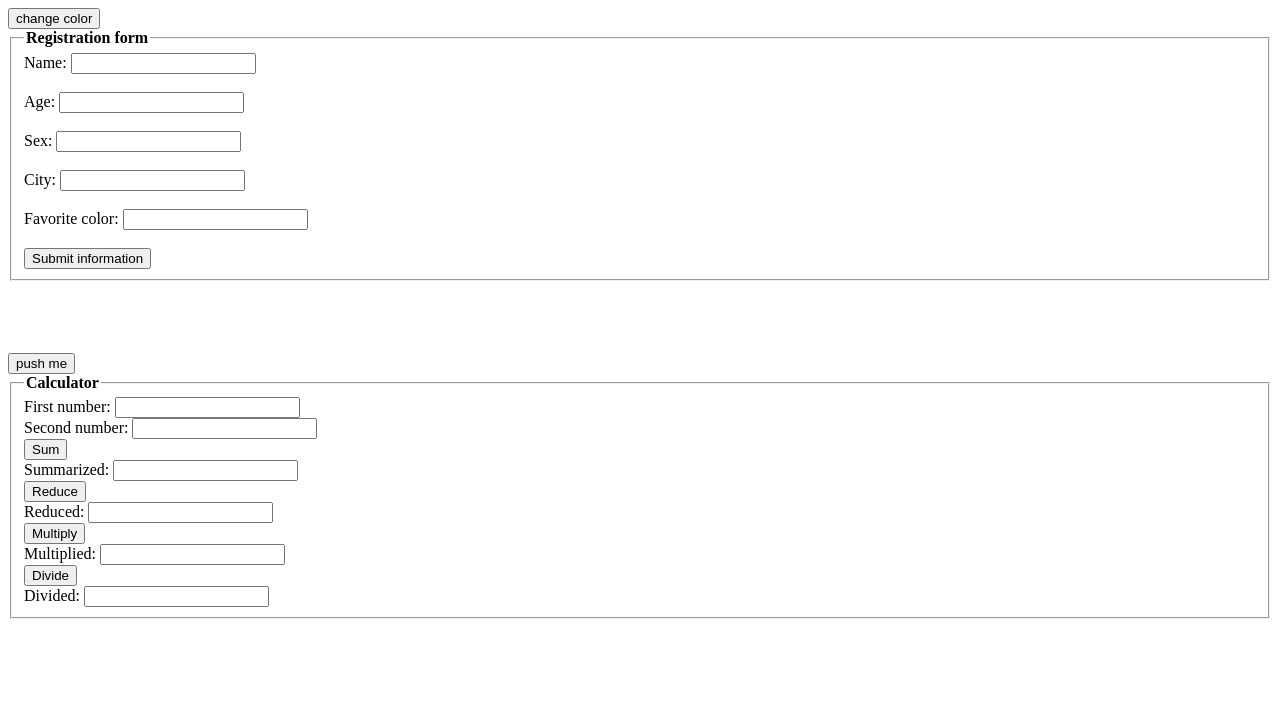
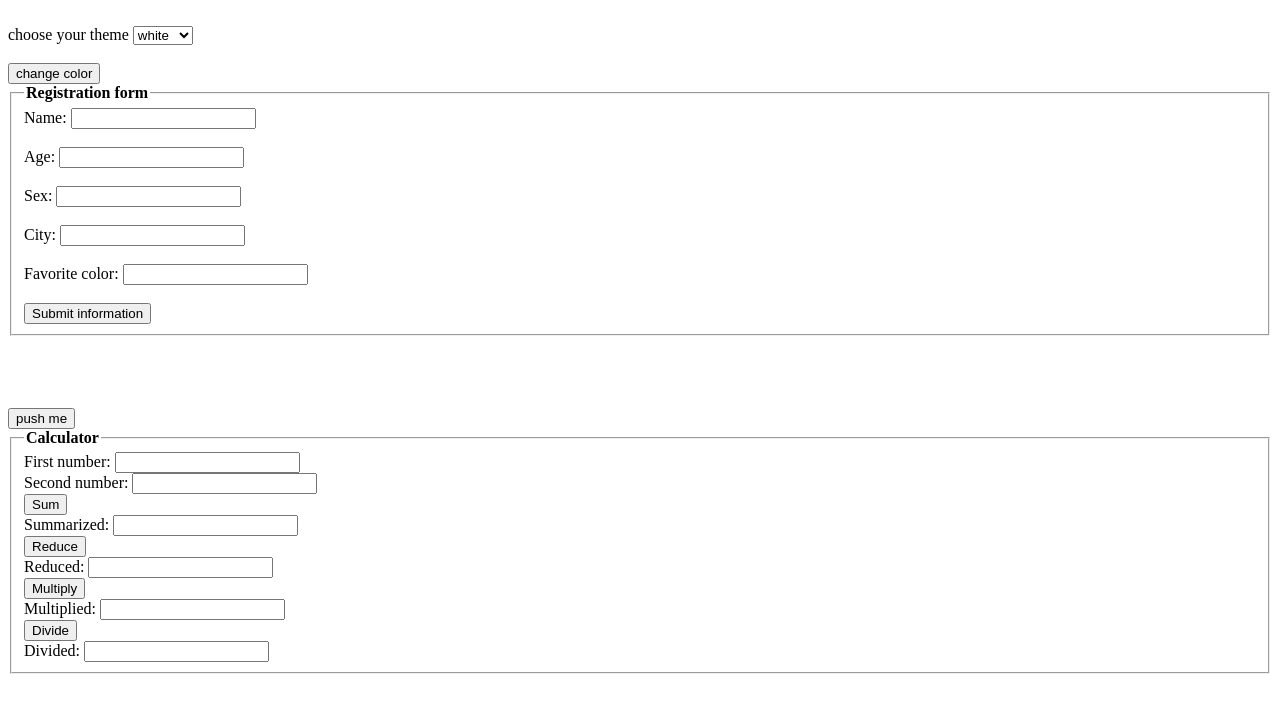
Before and after one commit to della-hub/Weeks_13-15, a plain HTML site: page Week_15/indextest.html in a window 1280 px wide. Drawn offline with Linux system fonts and the light colour scheme.

Commit message:
change theme option added to indextest

```diff
--- a/Week_15/Assets15/indextest.js
+++ b/Week_15/Assets15/indextest.js
@@ -1,3 +1,8 @@
+function changecolor(select) {
+    let color = select.options[select.selectedIndex].textContent;
+    document.body.style.backgroundColor=color;
+}
+
 function myFunction()
 {
     let elem=document.getElementById('elem');
--- a/Week_15/indextest.html
+++ b/Week_15/indextest.html
@@ -9,6 +9,19 @@
   </head>
   <body>
 
+    <br />
+          <div>
+            <label for="theme">choose your theme</label>
+            <select id="theme" onchange="changecolor(this);">
+              <option value="1">white</option>
+              <option value="2">blue</option>
+              <option value="3">green</option>
+              <option value="4">red</option>
+              <option value="5">yellow</option>
+
+            </select>
+          </div>
+<br />
     <div id="elem">
         <div id="elem-content">
           <button onclick="myFunction()">change color</button>
```
